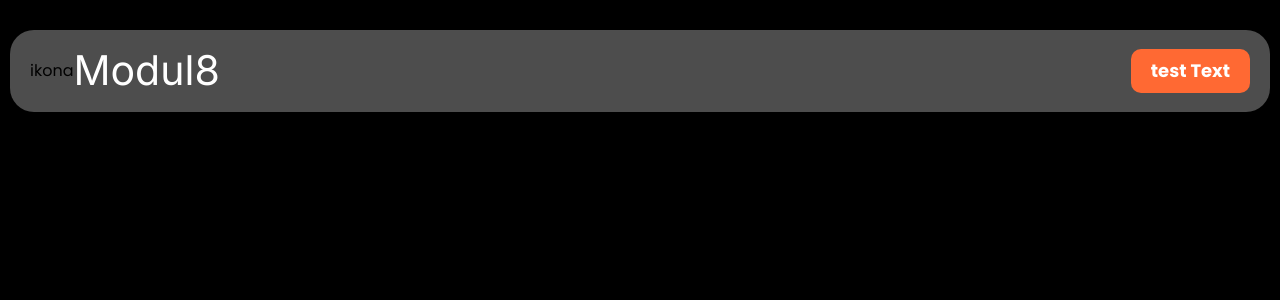
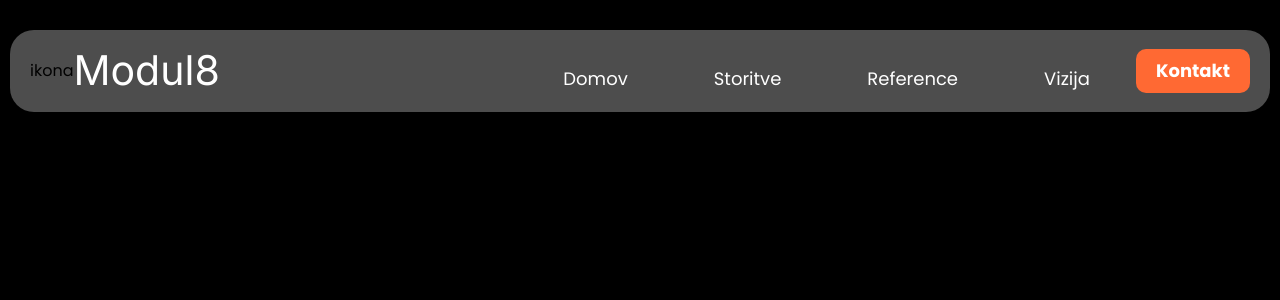
Before and after one commit to Tjasa-Portfolio/Modul8, a Vue app: page / in a window 1280 px wide. Shown: the top 300 px of the page. Built offline with nearby package versions, Linux system fonts and the light colour scheme.

Commit message:
#5 added styling for mobile and desktop. No links introduces yet

```diff
--- a/src/components/navigation/NavigationComponent.vue
+++ b/src/components/navigation/NavigationComponent.vue
@@ -22,10 +22,20 @@ const toggleMenu = () => {
         ><p>ikona</p>
         <p class="font-logo text-white-main font-normal text-[41px]">Modul8</p></span
       >
-      <Button text="test Text" @click="toggleMenu" />
+      <Button class="md:hidden" text="test Text" @click="toggleMenu" />
+      <ul class="md:flex flex-row justify-end items-end w-full gap-1.5 hidden">
+        <li
+          v-for="item in list_items"
+          :key="item.id"
+          class="text-white-main text-lg font-normal hover:text-orange-main hover:font-extrabold hover:border-b-4 hover:border-b-orange-main cursor-pointer md:mx-2 lg:mx-10"
+        >
+          {{ item.text }}
+        </li>
+        <Button text="Kontakt" />
+      </ul>
     </div>
 
-    <ul v-if="isOpen" class="flex flex-col justify-center items-end w-full gap-1.5">
+    <ul v-if="isOpen" class="flex flex-col justify-center items-end w-full gap-1.5 md:hidden">
       <li
         v-for="item in list_items"
         :key="item.id"
```
